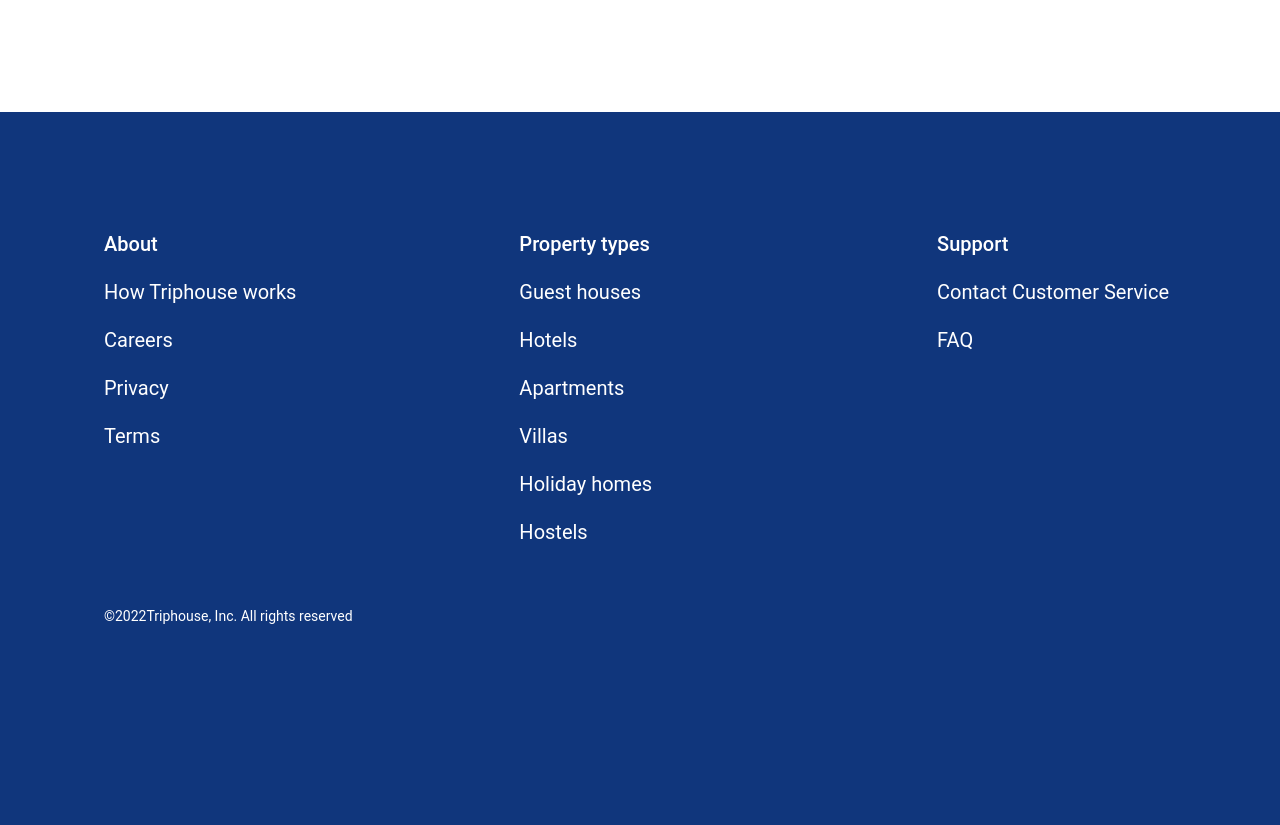
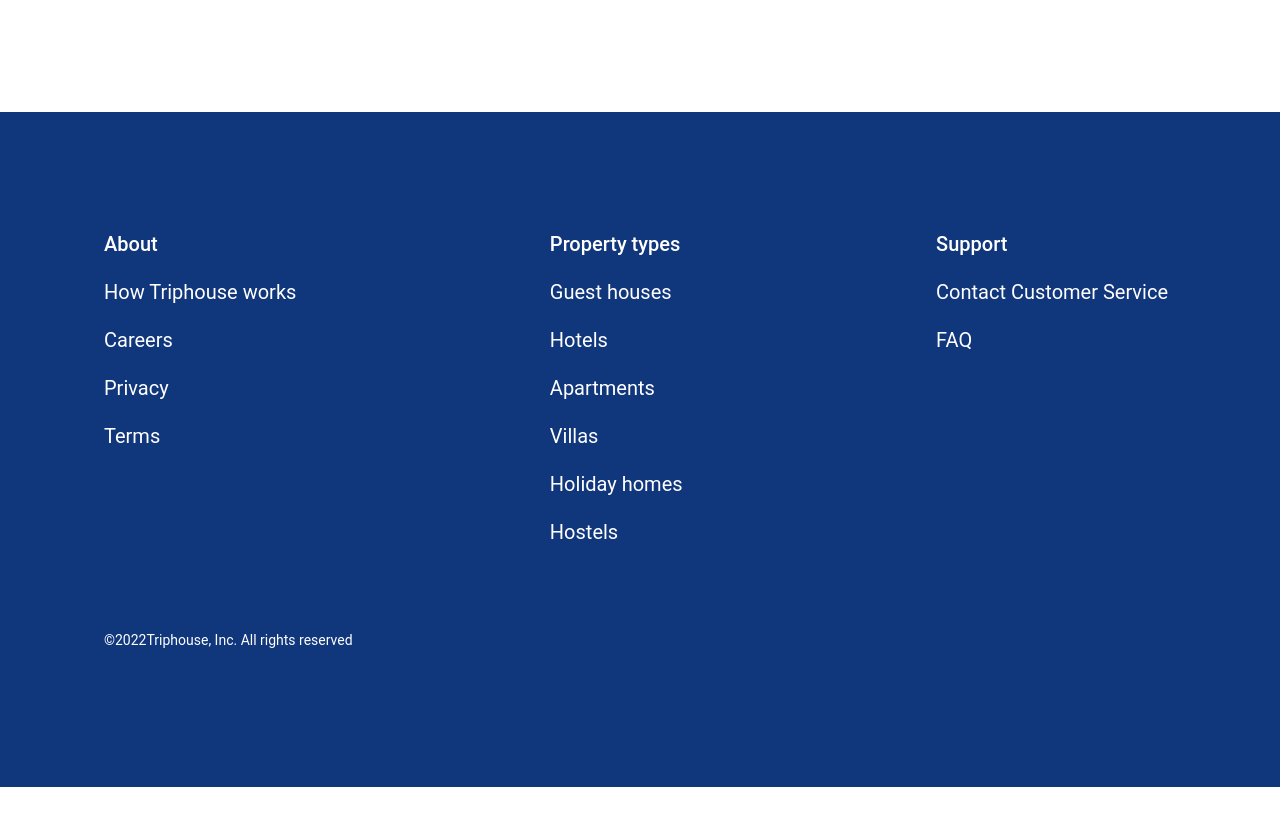
Before and after one commit to PetrovaMaria/if-html, a website: page index.html in a window 1280 px wide. Shown: the part 453-1278 px from the top of the page. After the commit the page ends 1240 px from the top, so only its background shows below. Drawn offline with Linux system fonts and the light colour scheme.

Commit message:
edited footer. edded class first-column, second-column, third-column, edited tag p into tag a

```diff
--- a/index.html
+++ b/index.html
@@ -12,11 +12,10 @@
   <body>
     <div class="container">
       <h2 class="title">What do we offer</h2>
-      <hr />
+      <hr class="line" />
       <div class="main-block">
         <div class="row first-element">
-          <!--Размер объектов SVG намного меньше размера растровых изображений.
-    В отличие от растровых форматов мы можем взаимодействовать с изображениями в формате SVG — при помощи CSS.-->
+          <!--Size of SVG image less than PNG image.-->
           <img src="images/Headset.svg" alt="head-set" />
           <p>Support 24/7</p>
         </div>
@@ -34,29 +33,29 @@
         </div>
       </div>
     </div>
-    <footer>
+    <footer class="footer">
       <div class="container">
         <div class="main-row">
-          <div class="first-column">
+          <div class="columns">
             <p class="footer-title">About</p>
-            <p>How Triphouse works</p>
-            <p>Careers</p>
-            <p>Privacy</p>
-            <p>Terms</p>
+            <a href="#">How Triphouse works</a>
+            <a href="#">Careers</a>
+            <a href="#">Privacy</a>
+            <a href="#">Terms</a>
           </div>
-          <div class="second-column">
+          <div class="columns">
             <p class="footer-title">Property types</p>
-            <p>Guest houses</p>
-            <p>Hotels</p>
-            <p>Apartments</p>
-            <p>Villas</p>
-            <p>Holiday homes</p>
-            <p>Hostels</p>
+            <a href="#">Guest houses</a>
+            <a href="#">Hotels</a>
+            <a href="#">Apartments</a>
+            <a href="#">Villas</a>
+            <a href="#">Holiday homes</a>
+            <a href="#">Hostels</a>
           </div>
-          <div class="third-column">
+          <div class="columns">
             <p class="footer-title">Support</p>
-            <p>Contact Customer Service</p>
-            <p>FAQ</p>
+            <a href="#">Contact Customer Service</a>
+            <a href="#">FAQ</a>
           </div>
         </div>
         <p class="small-text">&copy;2022Triphouse, Inc. All rights reserved</p>
--- a/style/styles.css
+++ b/style/styles.css
@@ -11,14 +11,14 @@
 }
 
 .title {
-  width: 306px;
-  margin-left: 463px;
+  text-align: center;
+  margin-left: -80px;
   margin-bottom: 20px;
   font-weight: 500;
   font-size: 40px;
 }
 
-hr {
+.line {
   height: 4px;
   width: 100px;
   background-color: #f5bd41;
@@ -43,7 +43,7 @@ img {
   margin-bottom: 45px;
 }
 
-footer {
+.footer {
   background-color: #10367c;
   color: #fff;
 }
@@ -52,11 +52,20 @@ footer {
   display: flex;
   font-size: 20px;
   margin: 0;
+  max-width: 1064px;
+  justify-content: space-between;
 }
 
-footer p {
-  font-weight: 400;
+.footer p {
+   font-weight: 400;
+   margin: 24px 0;
+ }
+
+.columns a {
+  display: block;
   margin: 24px 0;
+  text-decoration: none;
+  color: #ffffff;
 }
 
 p.footer-title {
@@ -64,16 +73,11 @@ p.footer-title {
   margin-top: 0;
 }
 
-.first-column {
-  margin-right: 223px;
-}
-
-.second-column {
-  margin-right: 285px;
+.columns{
   margin-bottom: 40px;
 }
 
 .small-text {
   font-size: 14px;
-  margin: 0 0 120px;
+  margin: 0;
 }
```
